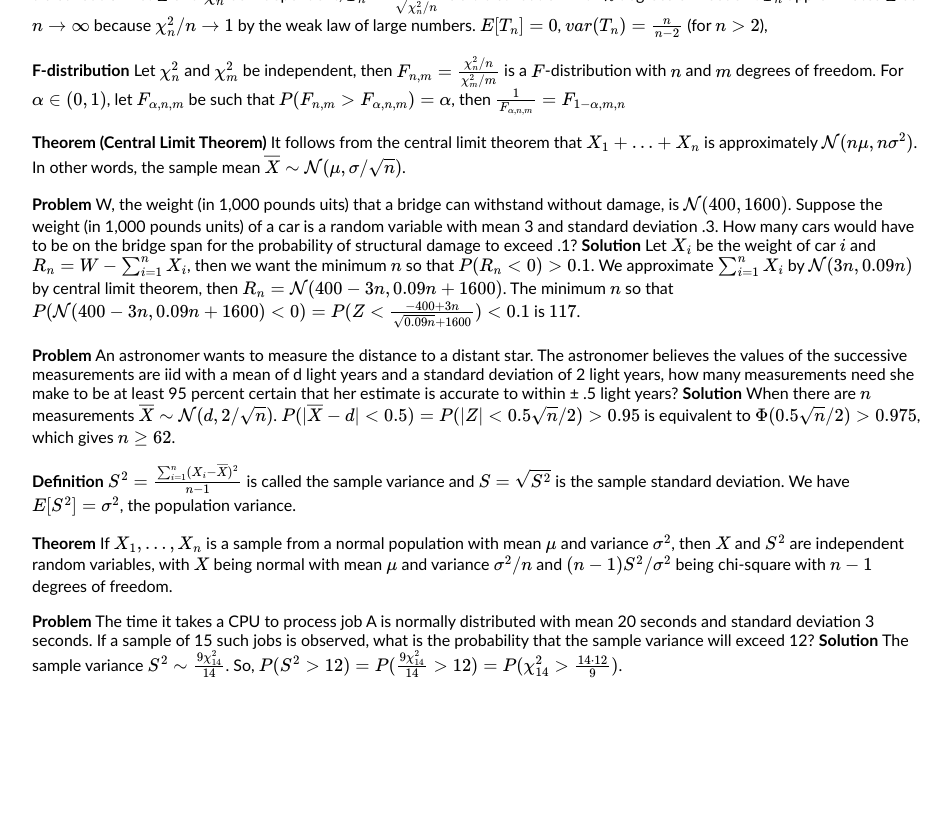
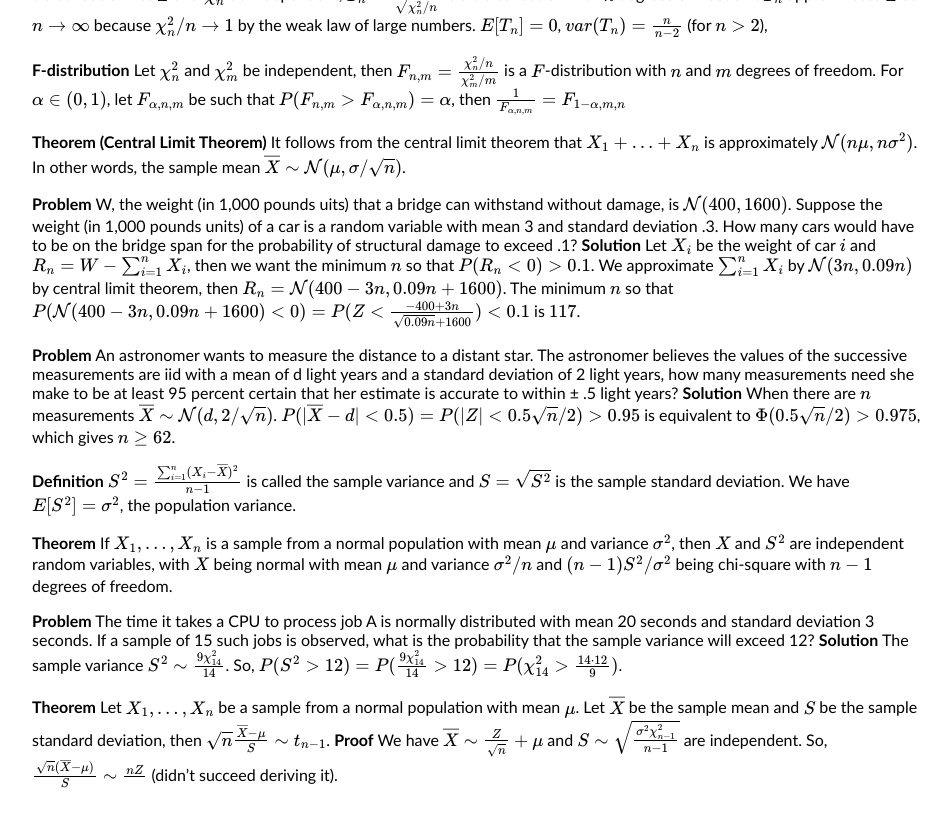
Before and after one commit to henryzhang11/questions-I-have, a Jekyll site: the page built from _posts/2023-08-20-probability-theory-review.md, in a window 1280 px wide and 900 px high, scrolled down 2937 px. Shown: the top 827 px of the window, without its empty margins (160-1111 px from the left). Built offline with Jekyll 4.4.1, drawn with Linux system fonts in a browser that asks for light colours; formulas are drawn with MathJax 3; before the commit the page ends 3727 px from its top, so only the background shows below that.

Commit message:
Update 2023-08-20-probability-theory-review.md

```diff
--- a/_posts/2023-08-20-probability-theory-review.md
+++ b/_posts/2023-08-20-probability-theory-review.md
@@ -91,3 +91,6 @@ title: "probability theory review"
 
 **Problem** The time it takes a CPU to process job A is normally distributed with mean 20 seconds and standard deviation 3 seconds. If a sample of 15 such jobs is observed, what is the probability that the sample variance will exceed 12?
 **Solution** The sample variance $S^2\sim \frac{9\chi_{14}^2}{14}$. So, $P(S^2>12)=P(\frac{9\chi_{14}^2}{14}>12)=P(\chi_{14}^2>\frac{14\cdot 12}{9})$.
+
+**Theorem** Let $X_1,...,X_n$ be a sample from a normal population with mean $\mu$. Let $\overline{X}$ be the sample mean and $S$ be the sample standard deviation, then $\sqrt{n}\frac{\overline{X}-\mu}{S}\sim t_{n-1}$.
+**Proof** We have $\overline{X}\sim \frac{Z}{\sqrt{n}}+\mu$ and $S\sim\sqrt{\frac{\sigma^2 \chi_{n-1}^2}{n-1}}$ are independent. So, $\frac{\sqrt{n}(\overline{X}-\mu)}{S}\sim \frac{nZ}{}$ (didn't succeed deriving it).
```
